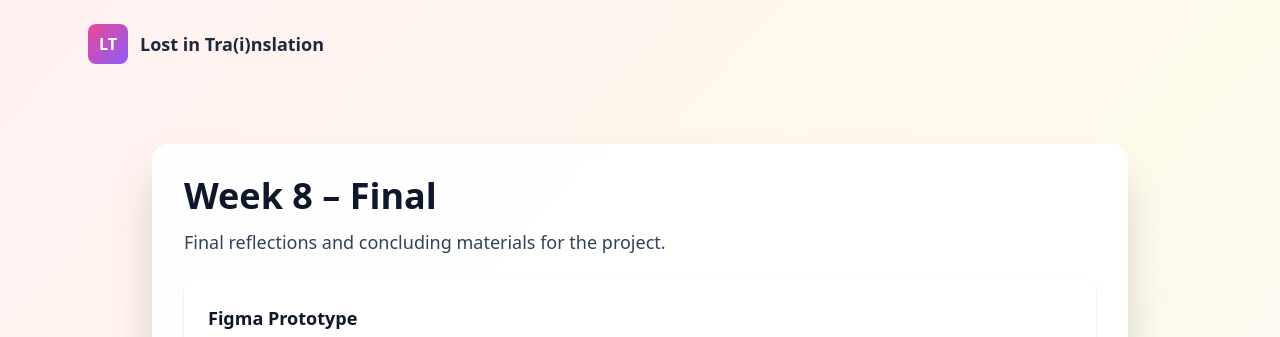
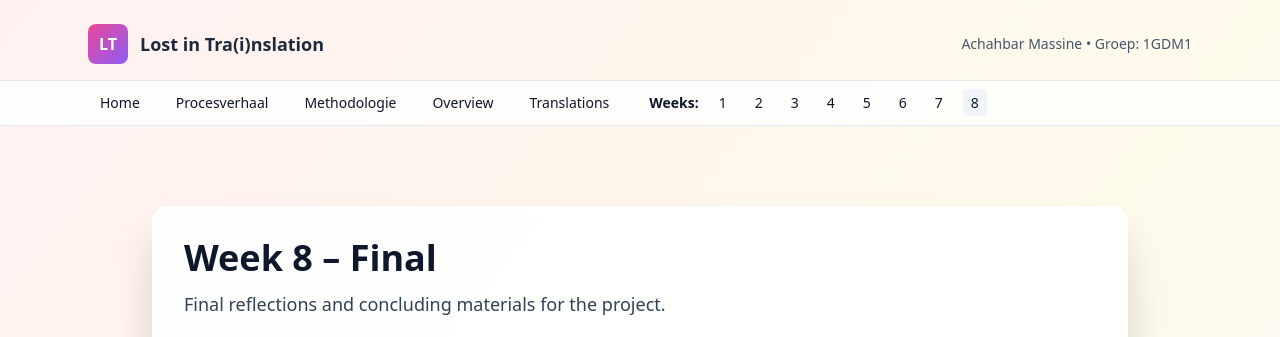
Before and after one commit to Momomo1548/lostintrainM, a website: page week8.html in a window 1280 px wide. Shown: the top 337 px of the page. Drawn offline with nearby package versions, Linux system fonts and the light colour scheme.

Commit message:
Update week8.html

```diff
--- a/week8.html
+++ b/week8.html
@@ -10,12 +10,34 @@
     <div class="min-h-screen flex flex-col">
 
         <header class="py-6">
-            <div class="max-w-6xl mx-auto px-6 flex items-center gap-4">
+            <div class="max-w-6xl mx-auto px-6 flex items-center justify-between">
                 <a href="index.html" class="flex items-center gap-3">
                     <div class="w-10 h-10 rounded-lg bg-gradient-to-br from-pink-500 to-violet-500 flex items-center justify-center text-white font-semibold">LT</div>
                     <span class="font-extrabold text-lg text-slate-800">Lost in Tra(i)nslation</span>
                 </a>
+                <div class="text-sm text-slate-600">Achahbar Massine • Groep: 1GDM1</div>
             </div>
+
+            <nav class="mt-4 bg-white/80 border-t border-b border-slate-200">
+                <div class="max-w-6xl mx-auto px-6 py-3">
+                    <ul class="flex flex-wrap gap-3 text-sm">
+                        <li><a href="index.html" class="px-3 py-2 rounded hover:bg-slate-100">Home</a></li>
+                        <li><a href="resources.html" class="px-3 py-2 rounded hover:bg-slate-100">Procesverhaal</a></li>
+                        <li><a href="methodology.html" class="px-3 py-2 rounded hover:bg-slate-100">Methodologie</a></li>
+                        <li><a href="overview.html" class="px-3 py-2 rounded hover:bg-slate-100">Overview</a></li>
+                        <li><a href="translations.html" class="px-3 py-2 rounded hover:bg-slate-100">Translations</a></li>
+                        <li class="ml-4 font-semibold">Weeks:</li>
+                        <li><a href="week1.html" class="px-2 py-1 rounded hover:bg-slate-100">1</a></li>
+                        <li><a href="week2.html" class="px-2 py-1 rounded hover:bg-slate-100">2</a></li>
+                        <li><a href="week3.html" class="px-2 py-1 rounded hover:bg-slate-100">3</a></li>
+                        <li><a href="week4.html" class="px-2 py-1 rounded hover:bg-slate-100">4</a></li>
+                        <li><a href="week5.html" class="px-2 py-1 rounded hover:bg-slate-100">5</a></li>
+                        <li><a href="week6.html" class="px-2 py-1 rounded hover:bg-slate-100">6</a></li>
+                        <li><a href="week7.html" class="px-2 py-1 rounded hover:bg-slate-100">7</a></li>
+                        <li><a href="week8.html" class="px-2 py-1 rounded bg-slate-100">8</a></li>
+                    </ul>
+                </div>
+            </nav>
         </header>
 
         <main class="flex-1">
@@ -67,7 +89,10 @@
         </main>
 
         <footer class="mt-auto py-6">
-            <div class="max-w-5xl mx-auto px-6 py-4 text-xs text-slate-500">&copy; 2023 Projectdocumentatie | Lost in Tra(i)nslation Achahbar Massine</div>
+            <div class="max-w-5xl mx-auto px-6 py-4 text-xs text-slate-500 flex items-center justify-between">
+                <div>&copy; 2023 Projectdocumentatie | Lost in Tra(i)nslation Achahbar Massine</div>
+                <div><a href="https://github.com/Momomo1548/lostintrainM" class="flex items-center gap-2 text-sky-600" target="_blank" rel="noopener" aria-label="GitHub repository"><svg role="img" viewBox="0 0 24 24" xmlns="http://www.w3.org/2000/svg" width="18" height="18" fill="currentColor" class="text-slate-800"><path d="M12 .297c-6.63 0-12 5.373-12 12 0 5.303 3.438 9.8 8.205 11.385.6.113.82-.258.82-.577 0-.285-.01-1.04-.015-2.04-3.338.724-4.042-1.61-4.042-1.61-.546-1.385-1.333-1.754-1.333-1.754-1.09-.744.083-.729.083-.729 1.205.084 1.84 1.236 1.84 1.236 1.07 1.835 2.809 1.305 3.495.998.108-.776.418-1.305.762-1.605-2.665-.3-5.467-1.334-5.467-5.93 0-1.31.468-2.38 1.235-3.22-.135-.303-.54-1.523.105-3.176 0 0 1.005-.322 3.3 1.23.96-.267 1.98-.399 3-.405 1.02.006 2.04.138 3 .405 2.28-1.552 3.285-1.23 3.285-1.23.645 1.653.24 2.873.12 3.176.765.84 1.23 1.91 1.23 3.22 0 4.61-2.805 5.625-5.475 5.92.42.36.81 1.096.81 2.22 0 1.606-.015 2.896-.015 3.286 0 .315.21.69.825.57C20.565 22.092 24 17.592 24 12.297 24 5.67 18.627.297 12 .297z"/></svg><span class="underline font-semibold">GITHUB</span></a></div>
+            </div>
         </footer>
     </div>
 </body>
```
